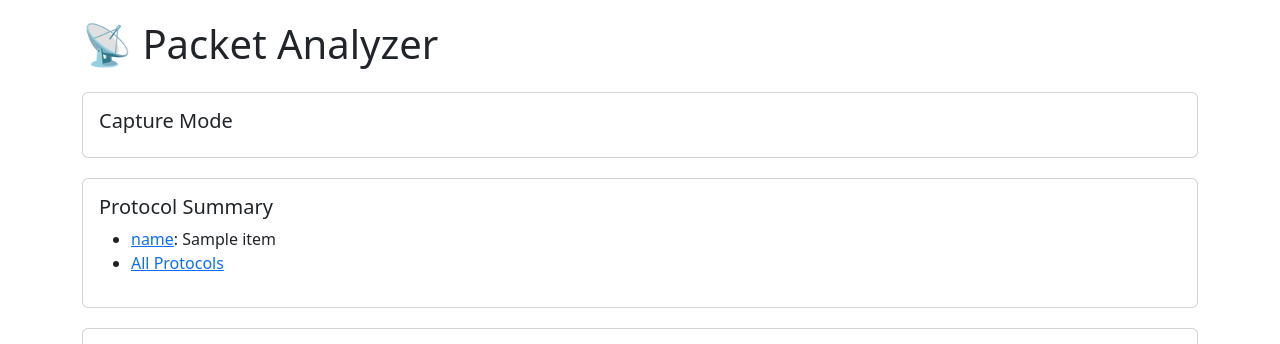
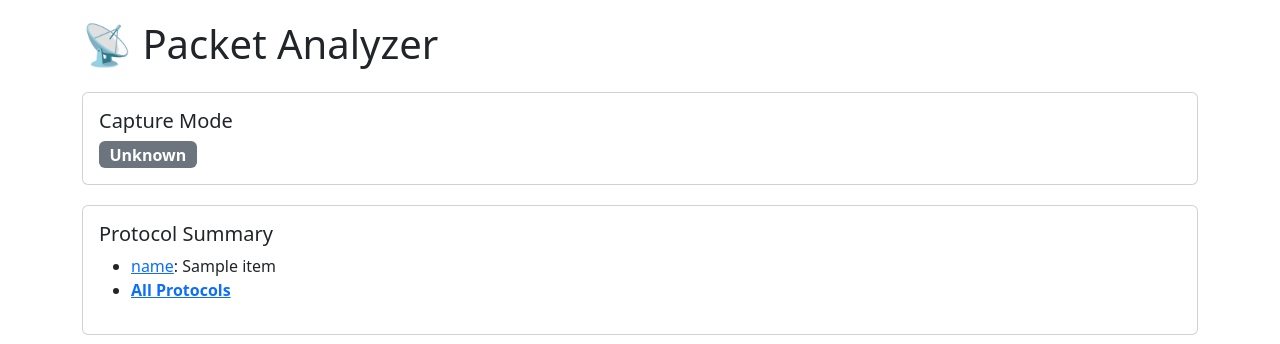
Before and after one commit to venkattharakram/packet-analyzer, a Flask app: page / in a window 1280 px wide. Shown: the top 344 px of the page. Run offline with Flask 3, Linux system fonts and the light colour scheme; a database or web service that is not in the repository returns one stand-in record (values such as "Sample title"); data that the repository does not hold is empty.

Commit message:
Update index.html

```diff
--- a/ui-service/templates/index.html
+++ b/ui-service/templates/index.html
@@ -18,7 +18,13 @@
     <div class="card">
       <div class="card-body">
         <h5 class="card-title">Capture Mode</h5>
-        <p class="card-text"><strong>{{ mode }}</strong></p>
+        {% if mode == "LIVE" %}
+          <span class="badge bg-danger fs-6">LIVE</span>
+        {% elif mode == "PCAP" %}
+          <span class="badge bg-primary fs-6">PCAP</span>
+        {% else %}
+          <span class="badge bg-secondary fs-6">Unknown</span>
+        {% endif %}
       </div>
     </div>
 
@@ -30,7 +36,7 @@
           {% for proto, count in summary.items() %}
             <li><a href="/?protocol={{ proto }}">{{ proto }}</a>: {{ count }}</li>
           {% endfor %}
-          <li><a href="/?protocol=ALL">All Protocols</a></li>
+          <li><a href="/?protocol=ALL"><strong>All Protocols</strong></a></li>
         </ul>
       </div>
     </div>
```
